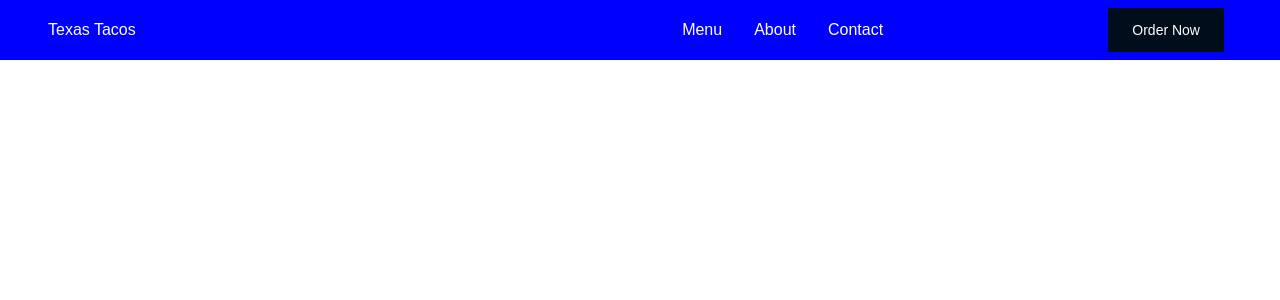
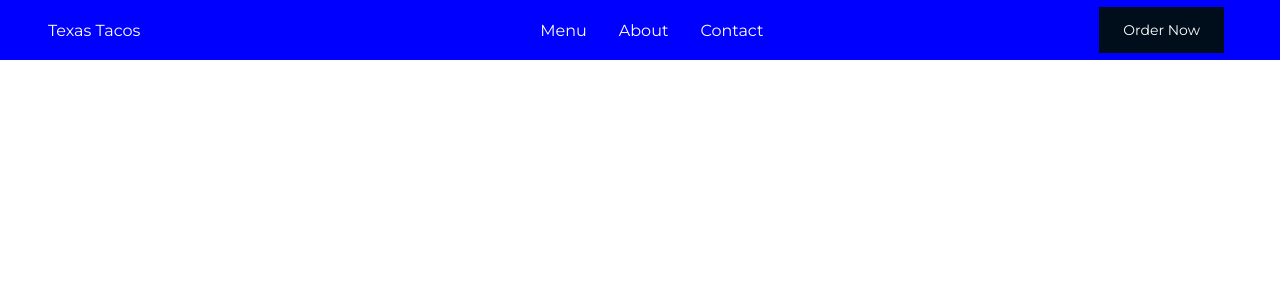
Before and after one commit to aaronsHarris/Texas-Taco-Company, a React (Create React App) app in the folder client/: page / in a window 1280 px wide. Shown: the top 300 px of the page. Built offline with nearby package versions, Linux system fonts and the light colour scheme.

Commit message:
added monsterrat font to global styles, update menubars div

```diff
--- a/client/public/index.html
+++ b/client/public/index.html
@@ -24,7 +24,11 @@
       work correctly both with client-side routing and a non-root public URL.
       Learn how to configure a non-root public URL by running `npm run build`.
     -->
-    <title>React App</title>
+    <link rel="preconnect" href="https://fonts.googleapis.com">
+<link rel="preconnect" href="https://fonts.gstatic.com" crossorigin>
+<link href="https://fonts.googleapis.com/css2?family=Montserrat:wght@400;700&display=swap" rel="stylesheet">
+
+    <title>Texas Taco Co.</title>
   </head>
   <body>
     <noscript>You need to enable JavaScript to run this app.</noscript>
--- a/client/src/styles/GlobalStyles.styles.js
+++ b/client/src/styles/GlobalStyles.styles.js
@@ -1,16 +1,16 @@
 import { createGlobalStyle } from "styled-components";
 
-export const GlobalStyle = createGlobalStyle `
+export const GlobalStyle = createGlobalStyle`
 *{
   margin: 0;
   padding: 0;
   box-sizing: border-box;
-  font-family: 'Monsterrat', sans-serif;
+  font-family: 'Montserrat', sans-serif;
 }
 
 html, body{
   overflow-x: hidden;
 }
-`
+`;
 
 export default GlobalStyle;
--- a/client/src/styles/Navbar.styles.js
+++ b/client/src/styles/Navbar.styles.js
@@ -27,7 +27,10 @@ export const Logo = styled(Link)`
   color: #fff;
   /* font-style: italic; */
 `;
-export const MenuBars = styled.i``;
+export const MenuBars = styled.i`
+  display: none;
+`;
+
 export const NavMenu = styled.div`
   display: flex;
   align-items: center;
```
